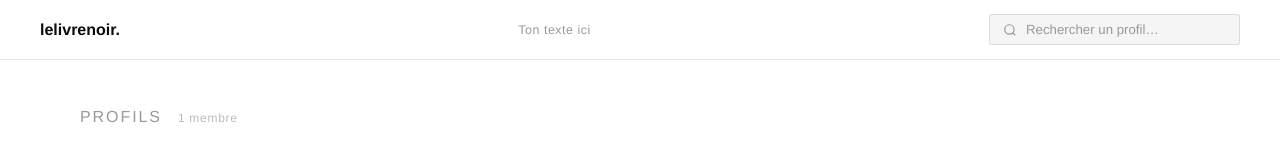
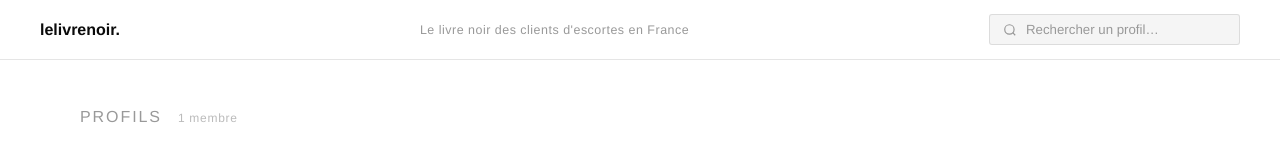
Before and after one commit to jeanlabite17/lelivrenoir, a plain HTML site: page index.html in a window 1280 px wide. Shown: the top 160 px of the page. Drawn offline with Linux system fonts and the light colour scheme.

Commit message:
Update index.html

```diff
--- a/index.html
+++ b/index.html
@@ -434,7 +434,7 @@
 
 <nav>
   <a class="logo" onclick="closeProfile()" href="#">lelivrenoir.</a>
-  <span class="nav-tagline">Ton texte ici</span>
+  <span class="nav-tagline">Le livre noir des clients d'escortes en France</span>
   <div class="search-wrap">
     <svg viewBox="0 0 24 24" fill="none" stroke="currentColor" stroke-width="2"><circle cx="11" cy="11" r="8"/><path d="m21 21-4.35-4.35"/></svg>
     <input id="search-input" type="search" placeholder="Rechercher un profil…" autocomplete="off" />
```
